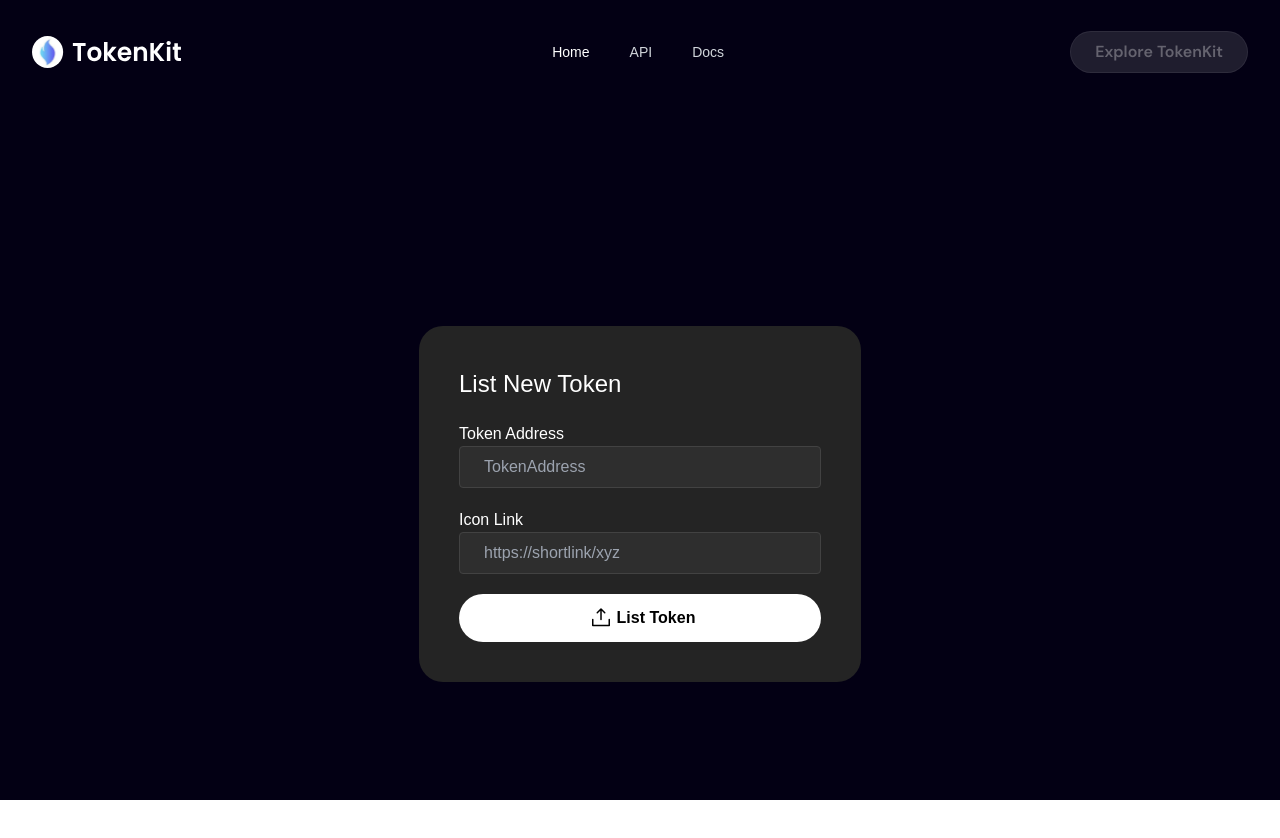
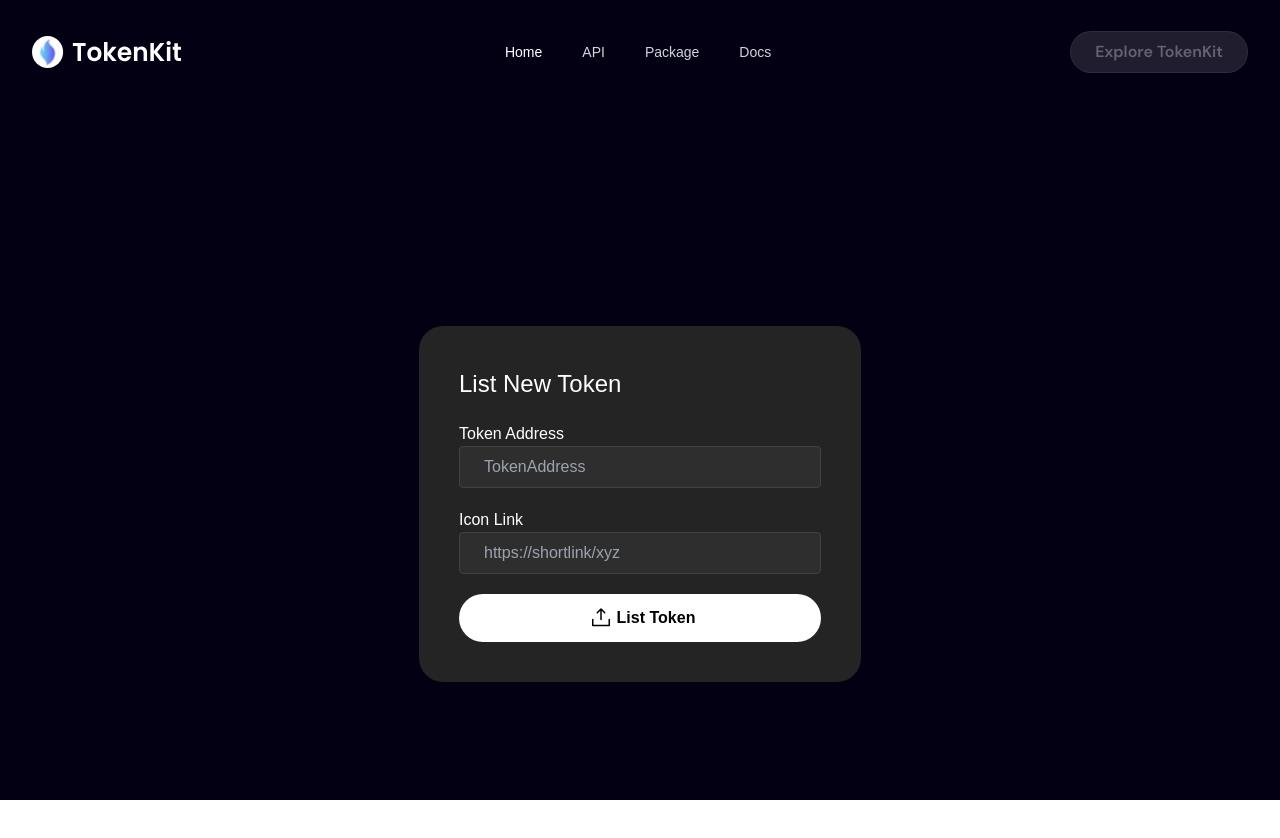
Before and after one commit to Cycle-Stark/tokenkit-landing-page, a Next.js app: page /list-token in a window 1280 px wide. Shown: the top 838 px of the page. Built offline with nearby package versions, Linux system fonts and the light colour scheme.

Commit message:
Update header

```diff
--- a/components/Navbar.tsx
+++ b/components/Navbar.tsx
@@ -14,6 +14,7 @@ const navigation = [
   { name: "Home", href: "/", current: true },
   // { name: "List Token", href: "/list-token", current: false },
   { name: "API", href: "https://app.tokenkithq.io", current: false },
+  { name: "Package", href: "https://www.npmjs.com/package/starknet-tokenkit", current: false },
   // { name: "How It Works", href: "/about", current: false },
   { name: "Docs", href: "https://docs.tokenkithq.io", current: false },
 ];
```
